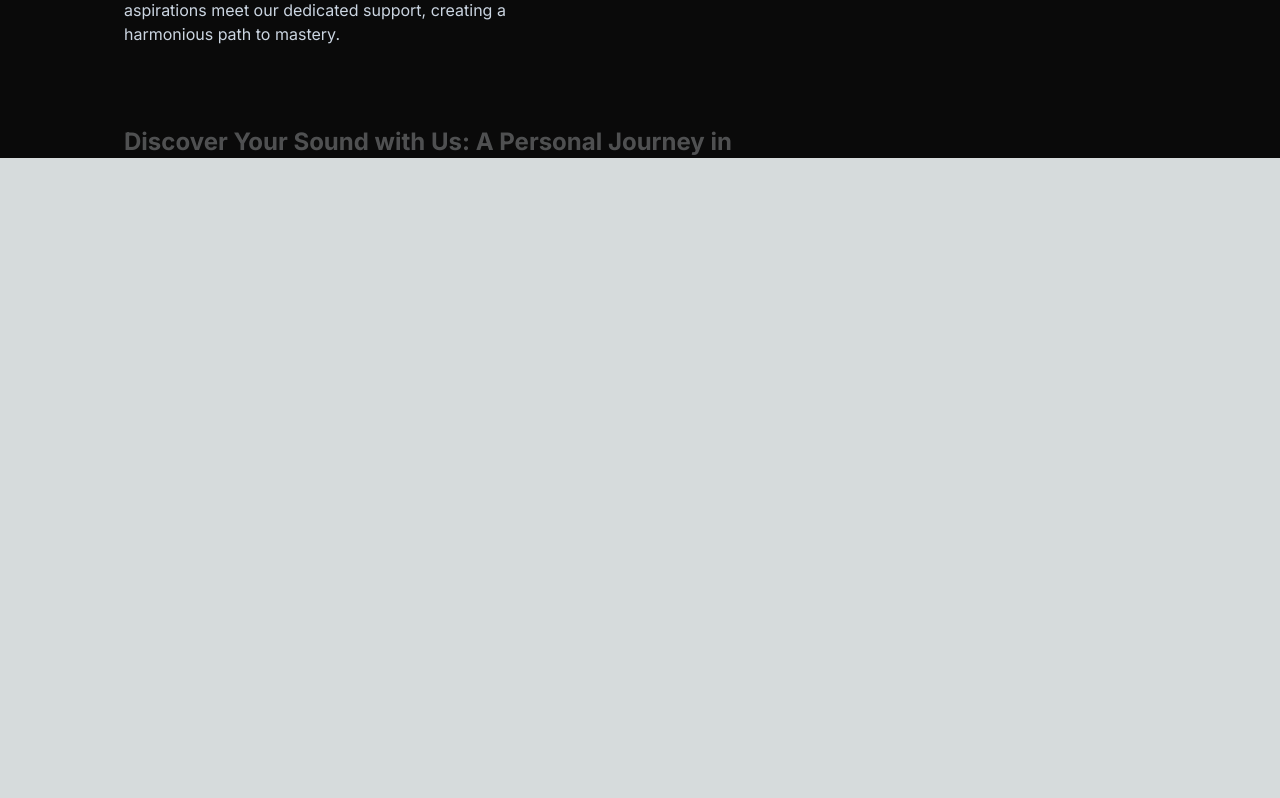
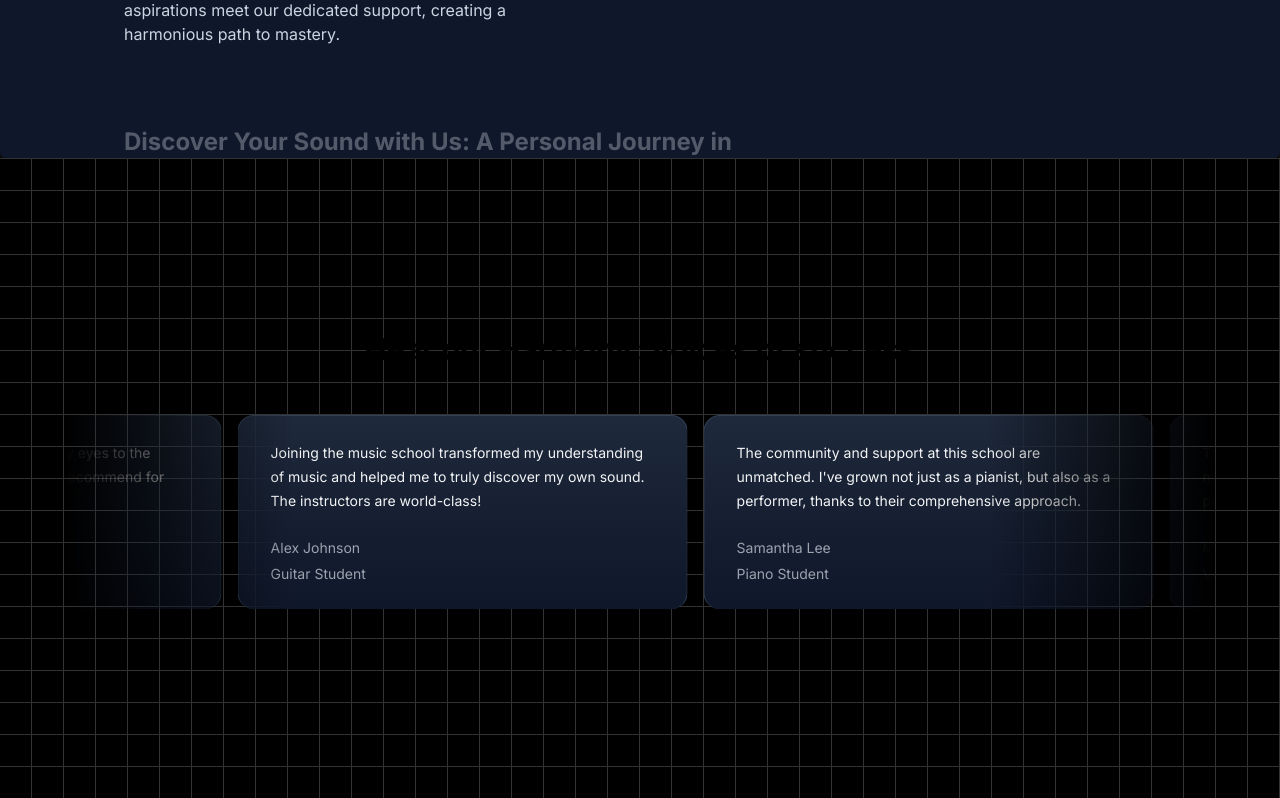
Before and after one commit to Harshit-3905/AudioAlley, a Next.js app: page / in a window 1280 px wide. Shown: the part 1690-2488 px from the top of the page. Before the commit the page ends 1848 px from the top, so only its background shows below. Built offline with nearby package versions, Linux system fonts and the light colour scheme.

Commit message:
Add TestimonialSection

```diff
--- a/package.json
+++ b/package.json
@@ -11,6 +11,7 @@
   "dependencies": {
     "clsx": "^2.1.0",
     "framer-motion": "^11.0.8",
+    "mini-svg-data-uri": "^1.4.4",
     "next": "14.1.2",
     "react": "^18",
     "react-dom": "^18",
--- a/src/app/page.tsx
+++ b/src/app/page.tsx
@@ -1,6 +1,7 @@
 import FeaturedCourses from "@/components/FeaturedCourses";
 import HeroSection from "@/components/HeroSection";
 import WhyChooseUs from "@/components/WhyChooseUs";
+import TestimonialSection from "@/components/TestimonialSection";
 
 export default function Home() {
   return (
@@ -8,6 +9,7 @@
       <HeroSection />
       <FeaturedCourses />
       <WhyChooseUs />
+      <TestimonialSection />
     </main>
   );
 }
--- /dev/null
+++ b/src/components/TestimonialSection.tsx
@@ -0,0 +1,56 @@
+"use client";
+import { InfiniteMovingCards } from "./ui/infinite-moving-cards";
+
+const musicSchoolTestimonials = [
+  {
+    quote:
+      "Joining the music school transformed my understanding of music and helped me to truly discover my own sound. The instructors are world-class!",
+    name: "Alex Johnson",
+    title: "Guitar Student",
+  },
+  {
+    quote:
+      "The community and support at this school are unmatched. I've grown not just as a pianist, but also as a performer, thanks to their comprehensive approach.",
+    name: "Samantha Lee",
+    title: "Piano Student",
+  },
+  {
+    quote:
+      "This school offered me the tools and confidence to take my singing to the next level. I'm endlessly grateful for the personalized coaching.",
+    name: "Michael Chen",
+    title: "Vocal Student",
+  },
+  {
+    quote:
+      "As a violinist, finding the right mentor can be challenging, but this school matched me with a teacher who truly understands my goals and challenges.",
+    name: "Emily Taylor",
+    title: "Violin Student",
+  },
+  {
+    quote:
+      "The production courses here opened my eyes to the intricacies of music production. Highly recommend for any aspiring producers!",
+    name: "Chris Morales",
+    title: "Music Production Student",
+  },
+];
+
+function MusicSchoolTestimonials() {
+  return (
+    <div className="h-[40rem] w-full dark:bg-black dark:bg-grid-white/[0.2] relative flex flex-col items-center justify-center overflow-hidden">
+      <h2 className="text-3xl font-bold text-center mb-8 z-10">
+        Hear our Harmony: Voices of success
+      </h2>
+      <div className="flex justify-center w-full overflow-hidden px-4 sm:px-6 lg:px-8">
+        <div className="w-full max-w-6xl">
+          <InfiniteMovingCards
+            items={musicSchoolTestimonials}
+            direction="right"
+            speed="slow"
+          />
+        </div>
+      </div>
+    </div>
+  );
+}
+
+export default MusicSchoolTestimonials;
--- /dev/null
+++ b/src/components/ui/infinite-moving-cards.tsx
@@ -0,0 +1,121 @@
+"use client";
+
+import { cn } from "@/utils/cn";
+import React, { useEffect, useState } from "react";
+
+export const InfiniteMovingCards = ({
+  items,
+  direction = "left",
+  speed = "fast",
+  pauseOnHover = true,
+  className,
+}: {
+  items: {
+    quote: string;
+    name: string;
+    title: string;
+  }[];
+  direction?: "left" | "right";
+  speed?: "fast" | "normal" | "slow";
+  pauseOnHover?: boolean;
+  className?: string;
+}) => {
+  const containerRef = React.useRef<HTMLDivElement>(null);
+  const scrollerRef = React.useRef<HTMLUListElement>(null);
+
+  useEffect(() => {
+    addAnimation();
+  }, []);
+  const [start, setStart] = useState(false);
+  function addAnimation() {
+    if (containerRef.current && scrollerRef.current) {
+      const scrollerContent = Array.from(scrollerRef.current.children);
+
+      scrollerContent.forEach((item) => {
+        const duplicatedItem = item.cloneNode(true);
+        if (scrollerRef.current) {
+          scrollerRef.current.appendChild(duplicatedItem);
+        }
+      });
+
+      getDirection();
+      getSpeed();
+      setStart(true);
+    }
+  }
+  const getDirection = () => {
+    if (containerRef.current) {
+      if (direction === "left") {
+        containerRef.current.style.setProperty(
+          "--animation-direction",
+          "forwards"
+        );
+      } else {
+        containerRef.current.style.setProperty(
+          "--animation-direction",
+          "reverse"
+        );
+      }
+    }
+  };
+  const getSpeed = () => {
+    if (containerRef.current) {
+      if (speed === "fast") {
+        containerRef.current.style.setProperty("--animation-duration", "20s");
+      } else if (speed === "normal") {
+        containerRef.current.style.setProperty("--animation-duration", "40s");
+      } else {
+        containerRef.current.style.setProperty("--animation-duration", "80s");
+      }
+    }
+  };
+  return (
+    <div
+      ref={containerRef}
+      className={cn(
+        "scroller relative z-20  max-w-7xl overflow-hidden  [mask-image:linear-gradient(to_right,transparent,white_20%,white_80%,transparent)]",
+        className
+      )}
+    >
+      <ul
+        ref={scrollerRef}
+        className={cn(
+          " flex min-w-full shrink-0 gap-4 py-4 w-max flex-nowrap",
+          start && "animate-scroll ",
+          pauseOnHover && "hover:[animation-play-state:paused]"
+        )}
+      >
+        {items.map((item, idx) => (
+          <li
+            className="w-[350px] max-w-full relative rounded-2xl border border-b-0 flex-shrink-0 border-slate-700 px-8 py-6 md:w-[450px]"
+            style={{
+              background:
+                "linear-gradient(180deg, var(--slate-800), var(--slate-900)",
+            }}
+            key={item.name}
+          >
+            <blockquote>
+              <div
+                aria-hidden="true"
+                className="user-select-none -z-1 pointer-events-none absolute -left-0.5 -top-0.5 h-[calc(100%_+_4px)] w-[calc(100%_+_4px)]"
+              ></div>
+              <span className=" relative z-20 text-sm leading-[1.6] text-gray-100 font-normal">
+                {item.quote}
+              </span>
+              <div className="relative z-20 mt-6 flex flex-row items-center">
+                <span className="flex flex-col gap-1">
+                  <span className=" text-sm leading-[1.6] text-gray-400 font-normal">
+                    {item.name}
+                  </span>
+                  <span className=" text-sm leading-[1.6] text-gray-400 font-normal">
+                    {item.title}
+                  </span>
+                </span>
+              </div>
+            </blockquote>
+          </li>
+        ))}
+      </ul>
+    </div>
+  );
+};
--- a/tailwind.config.ts
+++ b/tailwind.config.ts
@@ -1,4 +1,45 @@
 import type { Config } from "tailwindcss";
+
+const svgToDataUri = require("mini-svg-data-uri");
+const colors = require("tailwindcss/colors");
+const {
+  default: flattenColorPalette,
+} = require("tailwindcss/lib/util/flattenColorPalette");
+
+// Plugin to add each Tailwind color as a global CSS variable
+function addVariablesForColors({ addBase, theme }: any) {
+  const allColors = flattenColorPalette(theme("colors"));
+  const newVars = Object.fromEntries(
+    Object.entries(allColors).map(([key, value]) => [`--${key}`, value])
+  );
+
+  addBase({
+    ":root": newVars,
+  });
+}
+
+function addSvgPatterns({ matchUtilities, theme }: any) {
+  matchUtilities(
+    {
+      "bg-grid": (value: any) => ({
+        backgroundImage: `url("${svgToDataUri(
+          `<svg xmlns="http://www.w3.org/2000/svg" viewBox="0 0 32 32" width="32" height="32" fill="none" stroke="${value}"><path d="M0 .5H31.5V32"/></svg>`
+        )}")`,
+      }),
+      "bg-grid-small": (value: any) => ({
+        backgroundImage: `url("${svgToDataUri(
+          `<svg xmlns="http://www.w3.org/2000/svg" viewBox="0 0 32 32" width="8" height="8" fill="none" stroke="${value}"><path d="M0 .5H31.5V32"/></svg>`
+        )}")`,
+      }),
+      "bg-dot": (value: any) => ({
+        backgroundImage: `url("${svgToDataUri(
+          `<svg xmlns="http://www.w3.org/2000/svg" viewBox="0 0 32 32" width="16" height="16" fill="none"><circle fill="${value}" id="pattern-circle" cx="10" cy="10" r="1.6257413380501518"></circle></svg>`
+        )}")`,
+      }),
+    },
+    { values: flattenColorPalette(theme("backgroundColor")), type: "color" }
+  );
+}
 
 const config: Config = {
   content: [
@@ -9,13 +50,29 @@
   darkMode: "class",
   theme: {
     extend: {
+      animation: {
+        spotlight: "spotlight 2s ease .75s 1 forwards",
+        scroll:
+          "scroll var(--animation-duration, 40s) var(--animation-direction, forwards) linear infinite",
+      },
       backgroundImage: {
         "gradient-radial": "radial-gradient(var(--tw-gradient-stops))",
         "gradient-conic":
           "conic-gradient(from 180deg at 50% 50%, var(--tw-gradient-stops))",
       },
+      keyframes: {
+        spotlight: {
+          "0%": { opacity: "0", transform: "translate(-72%, -62%) scale(0.5)" },
+          "100%": { opacity: "1", transform: "translate(-50%,-40%) scale(1)" },
+        },
+        scroll: {
+          to: {
+            transform: "translate(calc(-50% - 0.5rem))",
+          },
+        },
+      },
     },
   },
-  plugins: [],
+  plugins: [addVariablesForColors, addSvgPatterns],
 };
 export default config;
```
Also changed, not shown: 1 other file (tests, documents, lock files or other folders).
